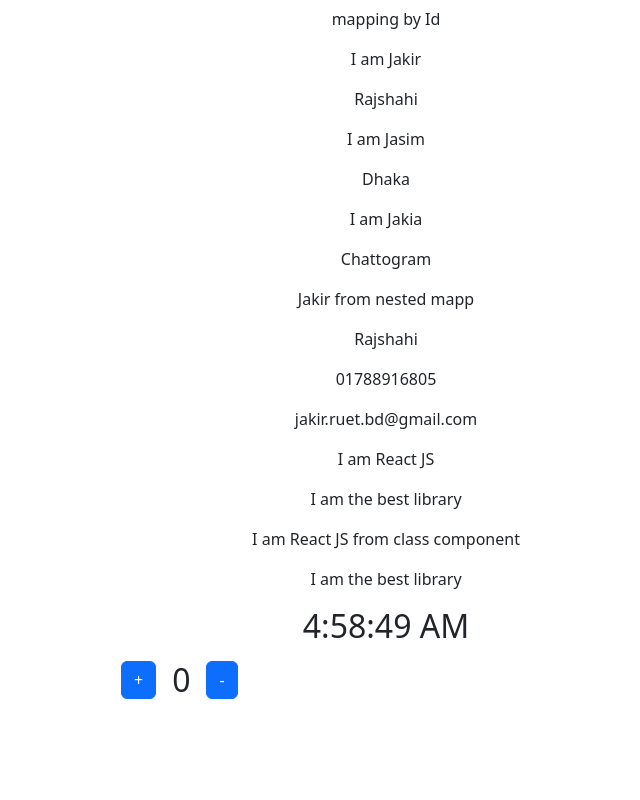
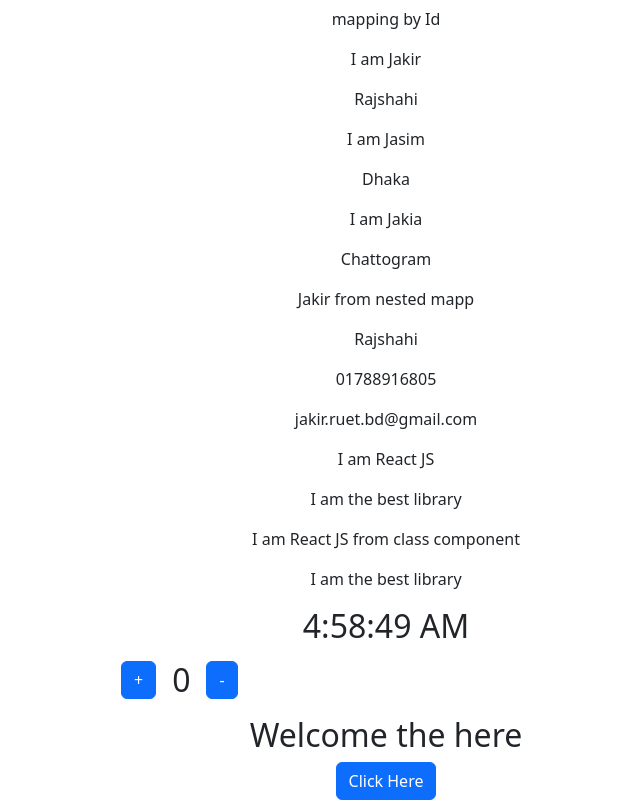
Before and after one commit to jakir-ruet/my-app, a React (Create React App) app: page / in a window 1280 px wide. Shown: the part 313-1113 px from the top of the page, without its empty margins (254-894 px from the left). Before the commit the page ends 1029 px from the top, so only its background shows below. Built offline with nearby package versions, Linux system fonts and the light colour scheme.

Commit message:
state is understand & implemented

```diff
--- a/src/app/App.js
+++ b/src/app/App.js
@@ -6,6 +6,7 @@
 import ClassComponent from '../container/classcomponent/ClassComponent';
 import StateLifeCycle from '../container/classcomponent/statelifecycle/StateLifeCycle';
 import StateHandler from '../container/statehandler/StateHandler';
+import State from '../container/state/State';
 
 function App() {
   return (
@@ -17,6 +18,7 @@
       <ClassComponent />
       <StateLifeCycle />
       <StateHandler />
+      <State/>
     </div>
   );
 }
--- /dev/null
+++ b/src/container/state/State.js
@@ -0,0 +1,26 @@
+import React, { Component } from "react";
+
+class State extends Component{
+  constructor() {
+    super();
+    this.state = {
+      message: 'Welcome the here'
+    }
+  }
+  messageChange() {
+    this.setState({
+      message: 'Thanks for comming here'
+    })
+  }
+
+  render() {
+    return (
+      <div mb-5>
+        <h2>{this.state.message}</h2>
+        <button onClick={() => this.messageChange()} className="btn btn-primary">Click Here</button>
+      </div>
+    )
+  }
+}
+
+export default State;
```
